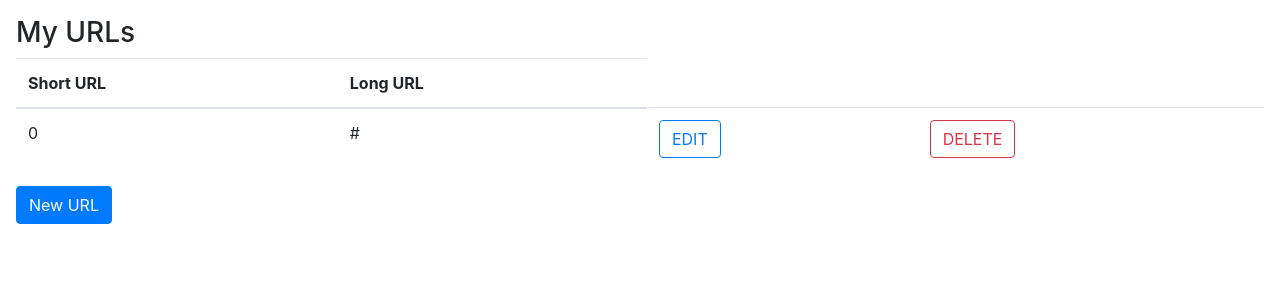
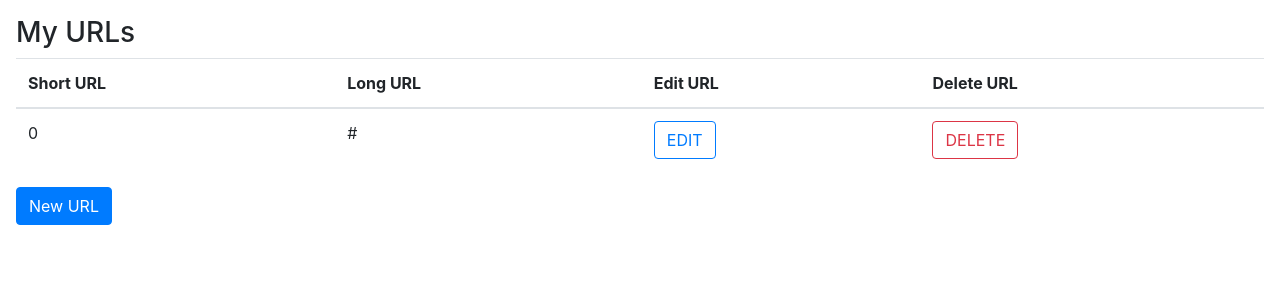
Before and after one commit to knnku/tinyapp, a Node server app: template views/urls_index.ejs in a window 1280 px wide. Shown: the part 56-356 px from the top of the page. Run offline with Node 20, Linux system fonts and the light colour scheme; the template is opened without the code that fills it: most values are stand-ins (such as "Sample title", 1, 10 or a date in 2020); some libraries are stand-ins or nearby versions.

Commit message:
Add headers for url tables in urls views.

```diff
--- a/views/urls_index.ejs
+++ b/views/urls_index.ejs
@@ -26,6 +26,8 @@
           <tr>
             <th scope="col">Short URL</th>
             <th scope="col">Long URL</th>
+            <th scope="col">Edit URL</th>
+            <th scope="col">Delete URL</th>
           </tr>
         </thead>
         <tbody>
```
